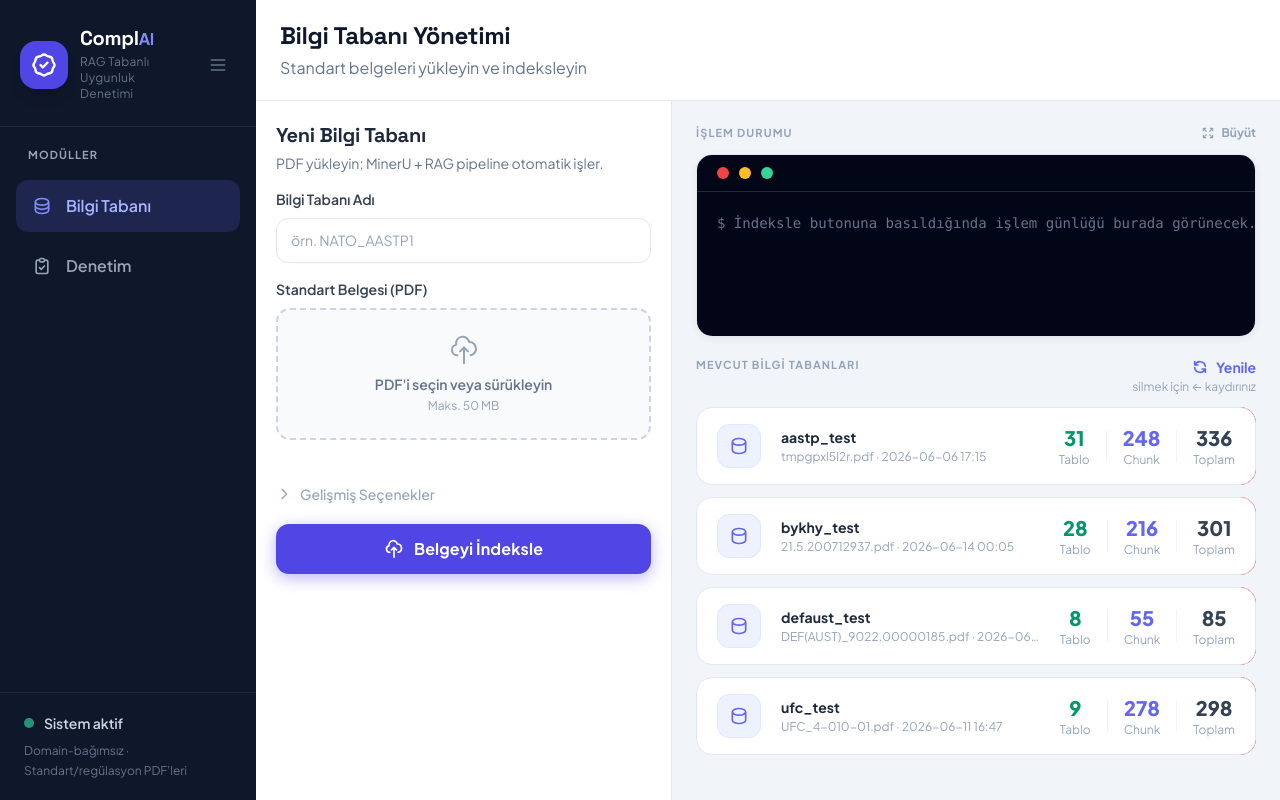
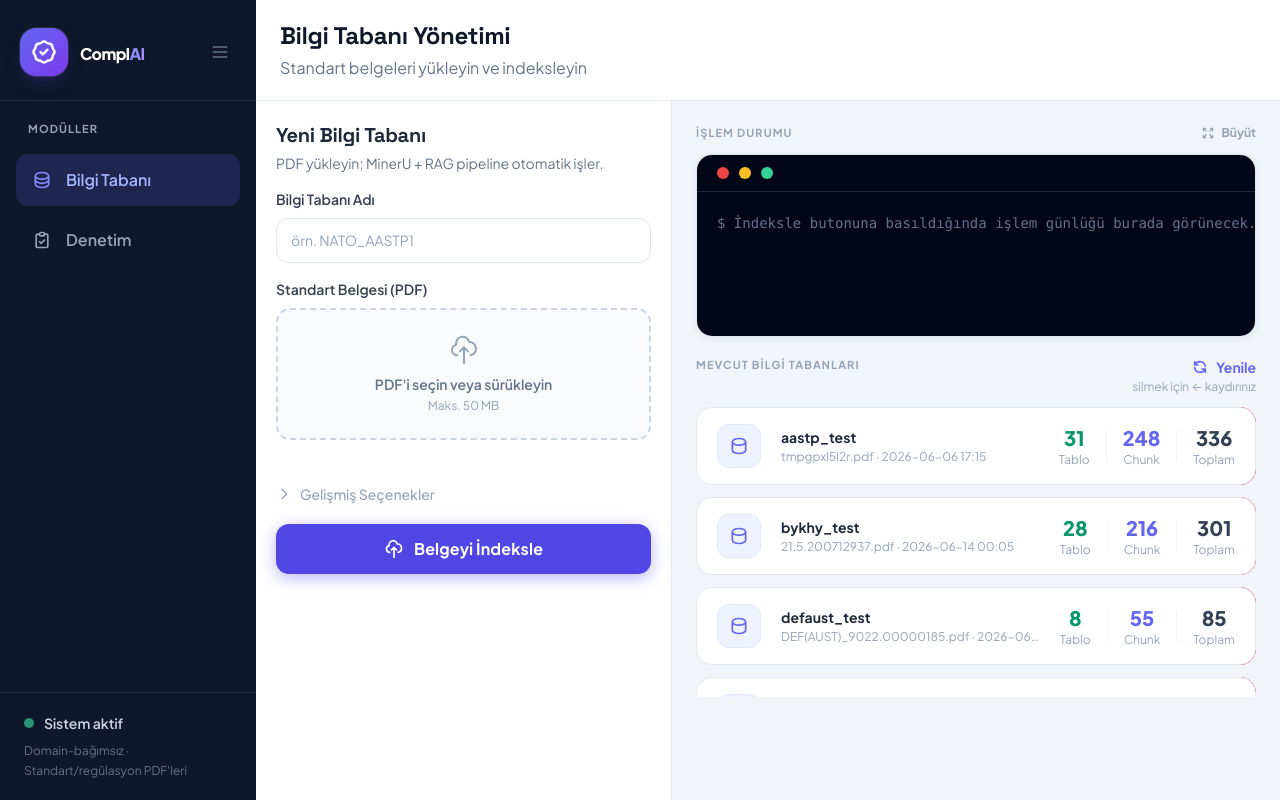
Before and after one commit to tatabey/GraduationProject, a FastAPI app: page / in a window 1280 px wide. Run offline with FastAPI, Linux system fonts and the light colour scheme; some libraries are stand-ins or nearby versions.

Commit message:
Arayuz: logo sadelestirme (LOGO+ComplAI) + KB listesi ic scroll
- Sidebar markasi daha dikkat cekici: ikon gradyan (indigo->violet, ring+golge),
  marka text-2xl extrabold, "AI" gradyan metin.
- 3 satira kayan alt baslik kaldirildi -> sade LOGO + ComplAI (kullanici tercihi).
- Mevcut Bilgi Tabanlari: #kb-list artik max-h-[290px] overflow-y-auto -> ~3 kart
  gosterip kendi icinde kayiyor; sayfanin tamami scroll olmuyor.

```diff
--- a/system/templates/index.html
+++ b/system/templates/index.html
@@ -82,18 +82,20 @@
     <!-- Logo -->
     <div class="px-5 pt-7 pb-6 border-b border-slate-800">
       <div class="side-head flex items-center gap-3">
-        <div class="logo-icon w-12 h-12 rounded-2xl bg-indigo-600 flex items-center justify-center flex-shrink-0 shadow-lg">
+        <div class="logo-icon w-12 h-12 rounded-2xl bg-gradient-to-br from-indigo-500 to-violet-600
+                    flex items-center justify-center flex-shrink-0 shadow-lg shadow-indigo-900/40 ring-1 ring-white/10">
           <svg class="w-7 h-7 text-white" fill="none" stroke="currentColor" viewBox="0 0 24 24">
             <path stroke-linecap="round" stroke-linejoin="round" stroke-width="2"
                   d="M9 12l2 2 4-4M7.835 4.697a3.42 3.42 0 001.946-.806 3.42 3.42 0 014.438 0 3.42 3.42 0 001.946.806 3.42 3.42 0 013.138 3.138 3.42 3.42 0 00.806 1.946 3.42 3.42 0 010 4.438 3.42 3.42 0 00-.806 1.946 3.42 3.42 0 01-3.138 3.138 3.42 3.42 0 00-1.946.806 3.42 3.42 0 01-4.438 0 3.42 3.42 0 00-1.946-.806 3.42 3.42 0 01-3.138-3.138 3.42 3.42 0 00-.806-1.946 3.42 3.42 0 010-4.438 3.42 3.42 0 00.806-1.946 3.42 3.42 0 013.138-3.138z"/>
           </svg>
         </div>
         <div class="side-label flex-1 min-w-0">
-          <div class="brand text-white font-bold text-xl leading-none">Compl<span class="text-indigo-400">AI</span></div>
-          <div class="text-slate-500 text-xs mt-1.5 tracking-wide">RAG Tabanlı Uygunluk Denetimi</div>
+          <div class="brand text-2xl font-extrabold leading-none tracking-tight">
+            <span class="text-white">Compl</span><span class="bg-gradient-to-r from-indigo-400 to-violet-400 bg-clip-text text-transparent">AI</span>
+          </div>
         </div>
         <button onclick="toggleSidebar()" title="Menüyü aç/kapat"
-                class="w-9 h-9 flex items-center justify-center rounded-lg text-slate-500
+                class="w-8 h-8 flex items-center justify-center rounded-lg text-slate-500
                        hover:bg-slate-800 hover:text-slate-200 transition-all flex-shrink-0">
           <svg class="w-5 h-5" fill="none" stroke="currentColor" viewBox="0 0 24 24">
             <path stroke-linecap="round" stroke-linejoin="round" stroke-width="2" d="M4 6h16M4 12h16M4 18h16"/>
@@ -279,7 +281,7 @@
                   <span class="text-xs text-slate-400">silmek için ← kaydırınız</span>
                 </div>
               </div>
-              <div id="kb-list" class="space-y-3">{{ kb_list_html | safe }}</div>
+              <div id="kb-list" class="space-y-3 max-h-[290px] overflow-y-auto overflow-x-hidden pr-1.5 -mr-1.5">{{ kb_list_html | safe }}</div>
             </div>
           </div>
         </div>
```
Also changed, not shown: system/docs/ARAYUZ_DEGISIKLIKLERI.md (+16 -0 lines).
